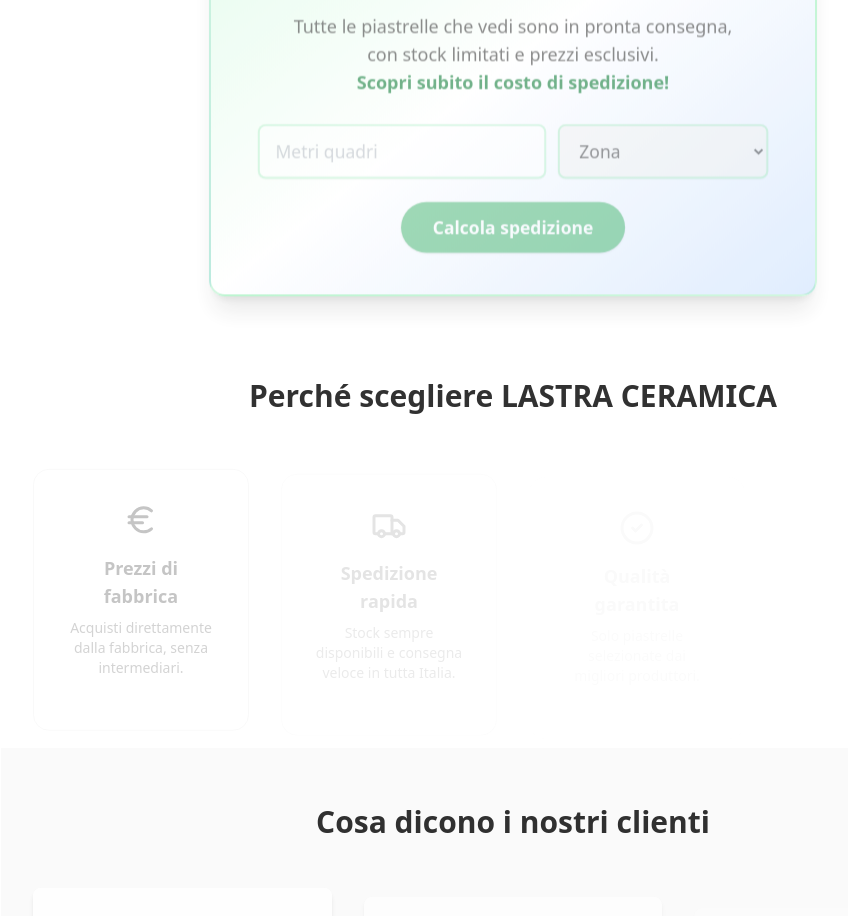
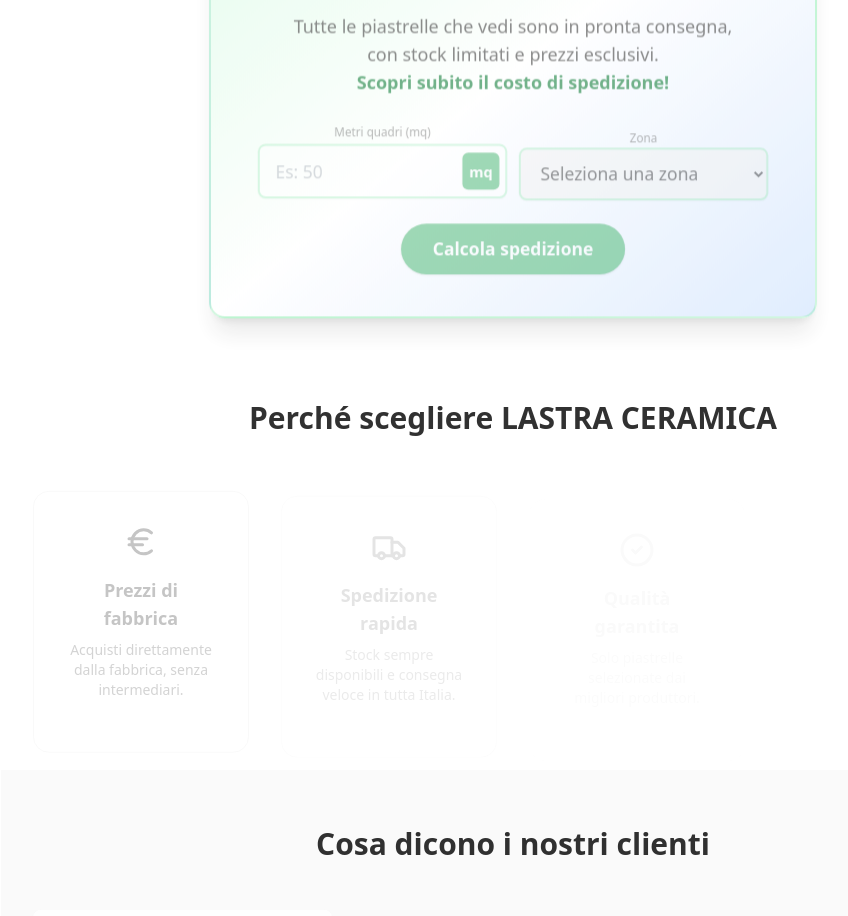
Before and after one commit to bitgadget/PiastrellaSassuolo, a React (Vite) app: page / in a window 1280 px wide. Shown: the part 5780-6696 px from the top of the page, without its empty margins (127-975 px from the left). Built offline with nearby package versions, Linux system fonts and the light colour scheme.

Commit message:
Primo commit

```diff
--- a/src/SinceraStudioLanding.jsx
+++ b/src/SinceraStudioLanding.jsx
@@ -1254,28 +1254,44 @@
       }}
     >
       <div className="flex flex-col sm:flex-row gap-3 w-full">
+        <div className="flex-1 flex flex-col">
+          <label htmlFor="mq" className="text-xs text-neutral-600 mb-1">Metri quadri (mq)</label>
+          <div className="relative flex">
             <input
+              id="mq"
               type="number"
               min={1}
               step={1}
               value={mq}
               onChange={e => setMq(e.target.value)}
-          placeholder="Metri quadri"
-          className="flex-1 px-4 py-3 rounded-lg border-2 border-green-400/50 focus:border-green-600 outline-none text-lg shadow-sm"
+              placeholder="Es: 50"
+              className="px-4 py-3 rounded-lg border-2 border-green-400/50 focus:border-green-600 outline-none text-lg shadow-sm w-full pr-16"
               required
             />
+            <span
+              className="absolute right-2 top-1/2 -translate-y-1/2 bg-green-600 text-white font-bold rounded-md flex items-center justify-center"
+              style={{ width: 38, height: 38, minWidth: 38, minHeight: 38, fontSize: 15 }}
+            >
+              mq
+            </span>
+          </div>
+        </div>
+        <div className="flex-1">
+          <label htmlFor="zona" className="text-xs text-neutral-600 mb-1">Zona</label>
           <select
+            id="zona"
             value={zona}
             onChange={e => setZona(e.target.value)}
-          className="flex-1 px-4 py-3 rounded-lg border-2 border-green-400/50 focus:border-green-600 outline-none text-lg shadow-sm"
+            className="w-full px-4 py-3 rounded-lg border-2 border-green-400/50 focus:border-green-600 outline-none text-lg shadow-sm"
             required
           >
-          <option value="">Zona</option>
+            <option value="">Seleziona una zona</option>
             <option value="nord">Nord Italia</option>
             <option value="centro">Centro Italia</option>
             <option value="sud">Sud Italia</option>
             <option value="isole">Isole</option>
           </select>
+        </div>
       </div>
       <button
         type="submit"
--- a/src/components/StockChart.jsx
+++ b/src/components/StockChart.jsx
@@ -40,7 +40,7 @@
           ),
         }))
       );
-    }, 2500);
+    }, 25000);
     return () => clearInterval(interval);
   }, []);
 
```
Lines whose indentation alone changed are shown as unchanged.
